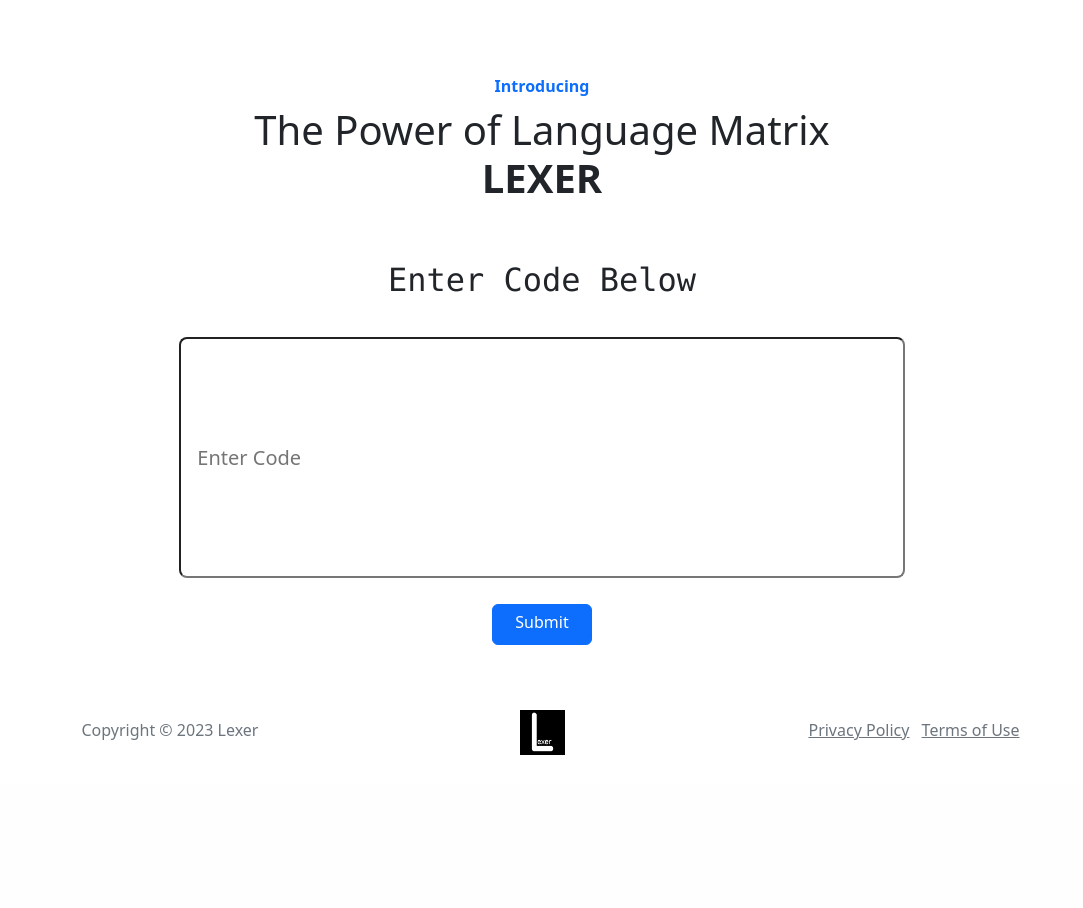
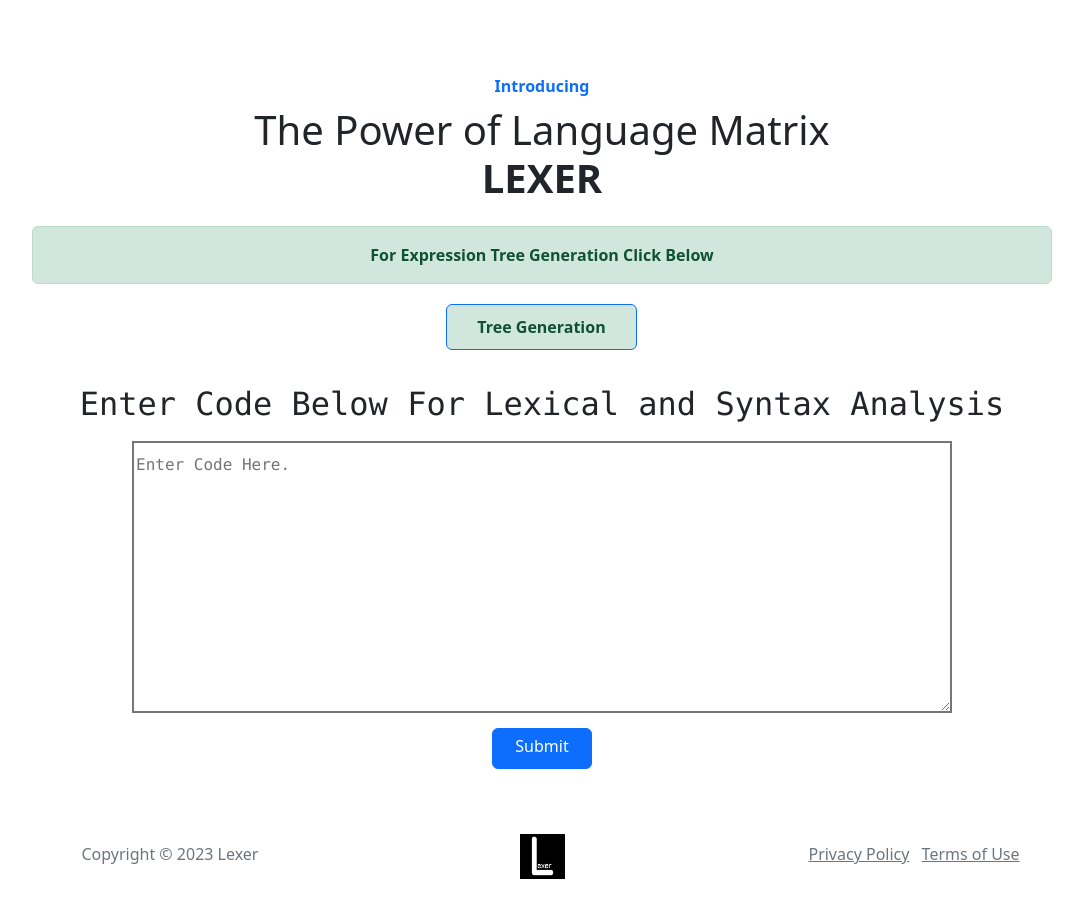
Before and after one commit to sallar-ba/Lexer, a Flask app: page /lexer in a window 1280 px wide. Shown: the part 84-992 px from the top of the page, without its empty margins (98-1181 px from the left). Before the commit the page ends 839 px from the top, so only its background shows below. Run offline with Flask 3, Linux system fonts and the light colour scheme; some libraries are stand-ins or nearby versions.

Commit message:
Fixed the Input Section on Lexer Page and Added a Button For Tree Generation Page

```diff
--- a/templates/lexer.html
+++ b/templates/lexer.html
@@ -6,20 +6,21 @@
     <div class="container">
         <div class="text-center p-4 p-lg-5" style="margin-top: -22px;margin-bottom: -61px;">
             <p class="fw-bold text-primary mb-2">Introducing</p>
-            <h1 class="fw mb-4">The Power of Language Matrix <br> <strong>LEXER</strong></h1>
+            <h1 class="fw-bold mb-4"><span style="font-weight: normal !important;">The Power of Language Matrix</span><br>LEXER</h1>
+            <div class="alert alert-success" role="alert"><span><strong>For Expression Tree Generation Click Below</strong></span></div><button class="btn btn-primary" type="button" style="margin-top: 4px;margin-right: 1px;padding-left: 30px;padding-right: 30px;padding-bottom: 10px;padding-top: 10px;--bs-primary: #9adea9;--bs-primary-rgb: 154,222,169;background: rgb(209,231,221);color: rgb(15,81,50);"><strong>Tree Generation</strong></button>
         </div>
     </div>
 </section>
 <div class="container text-center">
     <div class="row">
         <div class="col-md-12" style="margin-bottom: 23px;">
-            <h3 class="font-monospace fs-2 fw-normal text-center" data-aos="fade" data-aos-duration="400" data-aos-once="true">Enter Code Below</h3>
+            <h3 class="font-monospace fs-2 fw-normal text-center" data-aos="fade" data-aos-duration="400" data-aos-once="true">Enter Code Below For Lexical and Syntax Analysis</h3>
         </div>
     </div>
 </div>
 <div class="container text-center">
     <div class="row text-center" style="padding-bottom: 0px;margin-bottom: -98px;">
-        <div class="col-md-12" style="height: 214px;margin-top: -24px;margin-bottom: 87px;"><input class="form-control-lg" type="text" style="margin-top: 31px;margin-bottom: 20px;height: 241px;width: 725.4px;" placeholder="Enter Code"></div>
+        <div class="col-md-12 font-monospace d-inline-block align-self-center" style="height: 214px;margin-top: -24px;margin-bottom: 87px;"><textarea class="d-inline" style="width: 820px;height: 272px;padding-top: 10px;margin-top: 11px;border-width: 2px;border-style: solid;" placeholder="Enter Code Here."></textarea></div>
         <div class="col" style="margin-bottom: 97px;padding-bottom: 42px;padding-top: 0px;margin-top: -3px;"><input class="btn btn-primary" type="submit" data-aos="fade" style="padding-top: 0px;width: 100.05px;height: 41px;"></div>
     </div>
 
```
